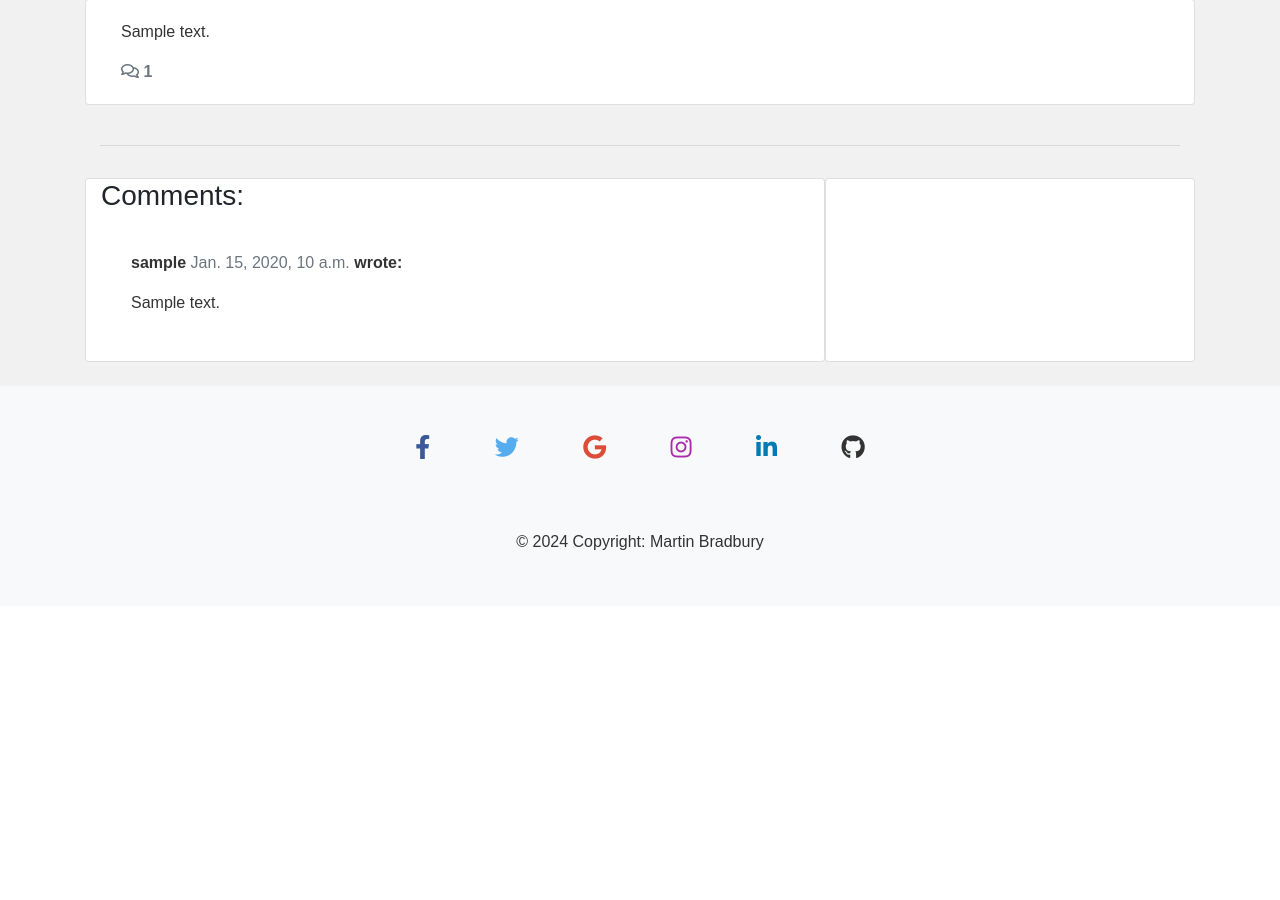
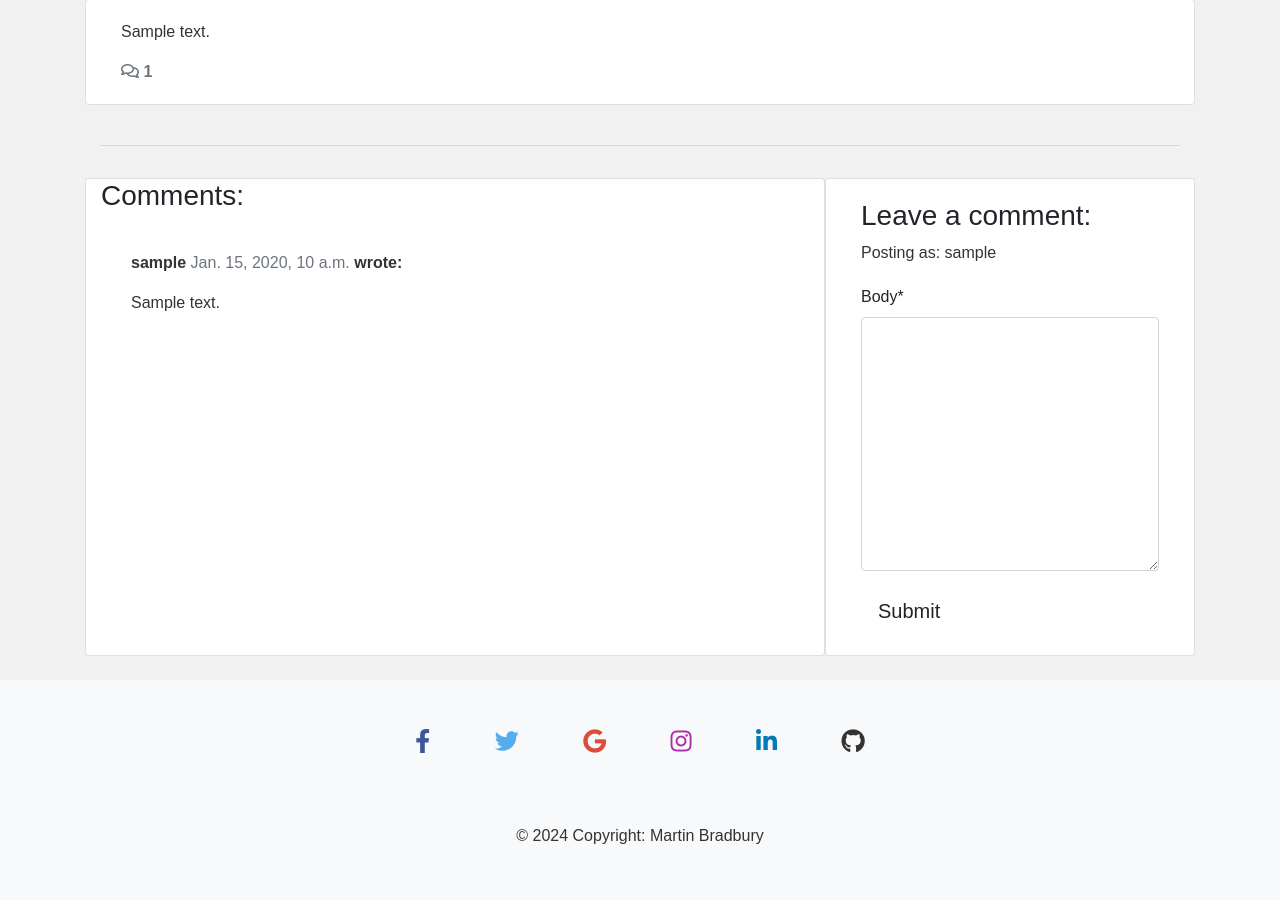
Before and after one commit to MartinBradbury/walking-the-wainwrights, a Django app: a page that uses routes/templates/routes/routes_detail.html in a window 1280 px wide. Shown: the part 305-1205 px from the top of the page. Before the commit the page ends 855 px from the top, so only its background shows below. Run offline with Django 5.2, Linux system fonts and the light colour scheme; a user stored in the database is signed in; tables that the repository leaves empty hold one stand-in row (values such as "Sample post"); some libraries are stand-ins or nearby versions.

Commit message:
corrected error in post detail.html. Debug false to test deployed project

```diff
--- a/routes/templates/routes/routes_detail.html
+++ b/routes/templates/routes/routes_detail.html
@@ -63,22 +63,24 @@
                     <!-- The body of the comment goes before the | -->
                     {{ comment.body | linebreaks }}
                 </div>
-                <!-- Our for loop ends here -->
                 {% endfor %}
             </div>
         </div>
-        <div class="col-md-4 card mb-4  mt-3 ">
+        <div class="col-md-4 card mb-4 mt-3">
             <div class="card-body">
-                <!-- For later -->
-                {% if user.is_authenciated %}
-                <h3>Leave a Comment:</h3>
-                <p>Posting as: {{ user.username }}</p>
-                <form method="post" style="margin-top: 1.3em;">
-                    {{ comment_form | crispy }}
-                    {% csrf_token %}
-                    <button type="submit" class="btn btn-signup btn-lg">Submit</button>
-                </form>
-                {% endif %}
+              {% if user.is_authenticated %}
+              <h3>Leave a comment:</h3>
+              <p>Posting as: {{ user.username }}</p>
+              <form id="commentForm" method="post"
+                style="margin-top: 1.3em;">
+                {{ comment_form | crispy }}
+                {% csrf_token %}
+                <button id="submitButton" type="submit"
+                  class="btn btn-signup btn-lg">Submit</button>
+              </form>
+              {% else %}
+              <p>Log in to leave a comment</p>
+              {% endif %}
             </div>
         </div>
     </div>
--- a/walking_wainwrights/settings.py
+++ b/walking_wainwrights/settings.py
@@ -29,7 +29,7 @@ BASE_DIR = Path(__file__).resolve().parent.parent
 SECRET_KEY = os.environ.get("SECRET_KEY")
 
 # SECURITY WARNING: don't run with debug turned on in production!
-DEBUG = True
+DEBUG = False
 
 ALLOWED_HOSTS = ['8000-martinbradb-walkingthew-k90yxxjn113.ws-eu110.gitpod.io', '.herokuapp.com']
 
```
